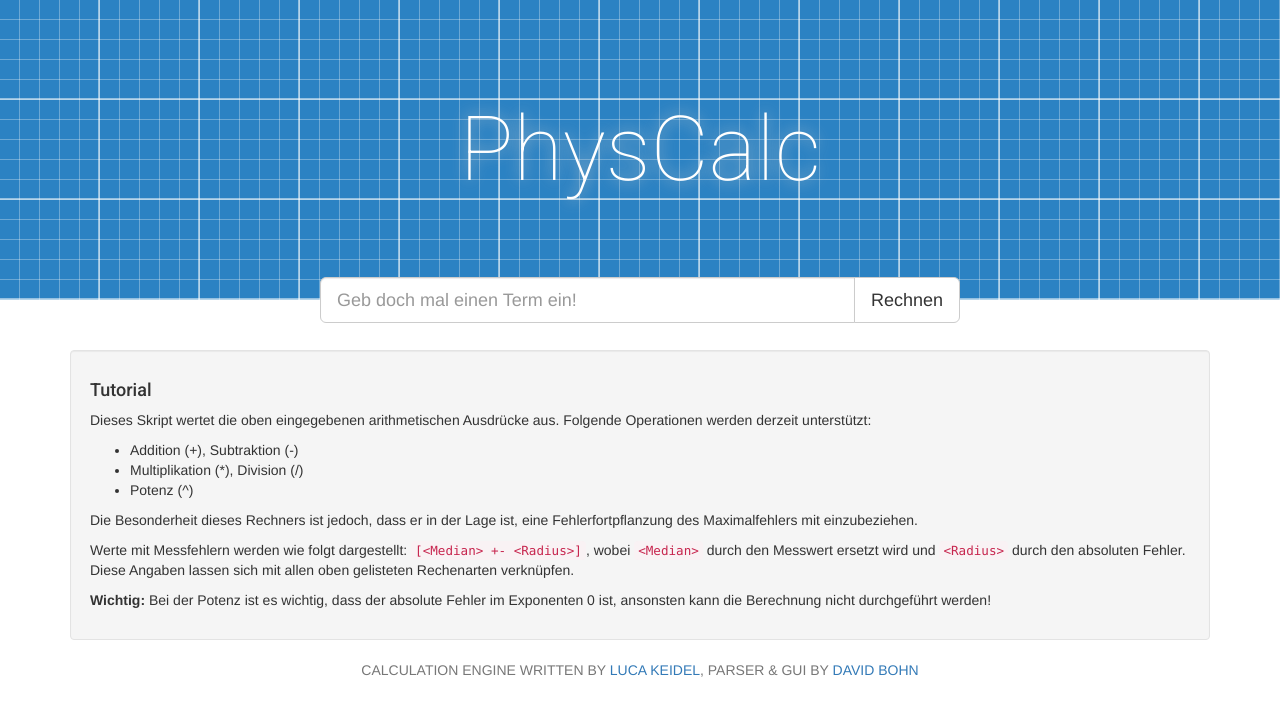
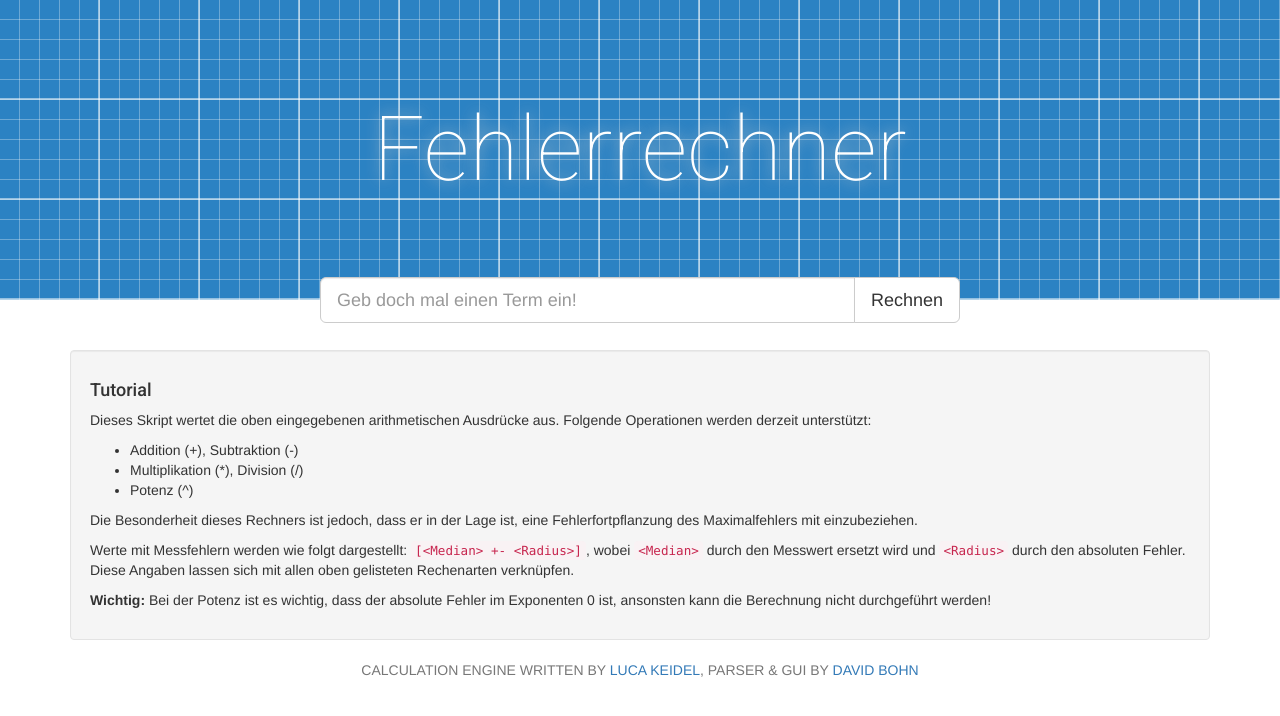
Before and after one commit to dbohn/physCalc, a website with bundled scripts: page web/index.html in a window 1280 px wide. Built offline with nearby package versions, Linux system fonts and the light colour scheme.

Commit message:
Changed title

```diff
--- a/web/index.html
+++ b/web/index.html
@@ -8,7 +8,7 @@
 </head>
 <body>
 <div class="top">
-	<h1>PhysCalc</h1>
+	<h1>Fehlerrechner</h1>
 	<div class="inputfield">
 		<form name="calculator_input">
 			<div class="input-group input-group-lg">
```
